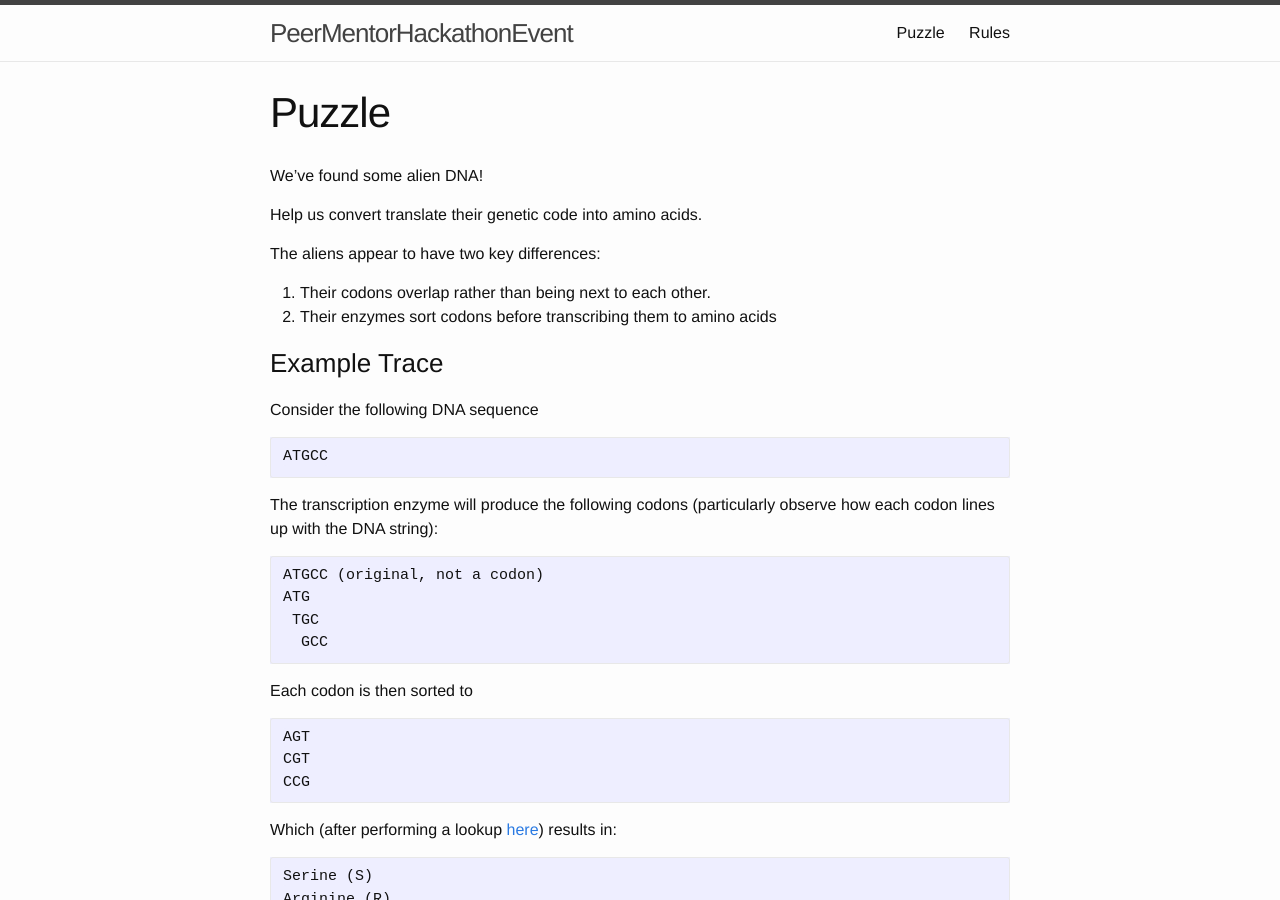
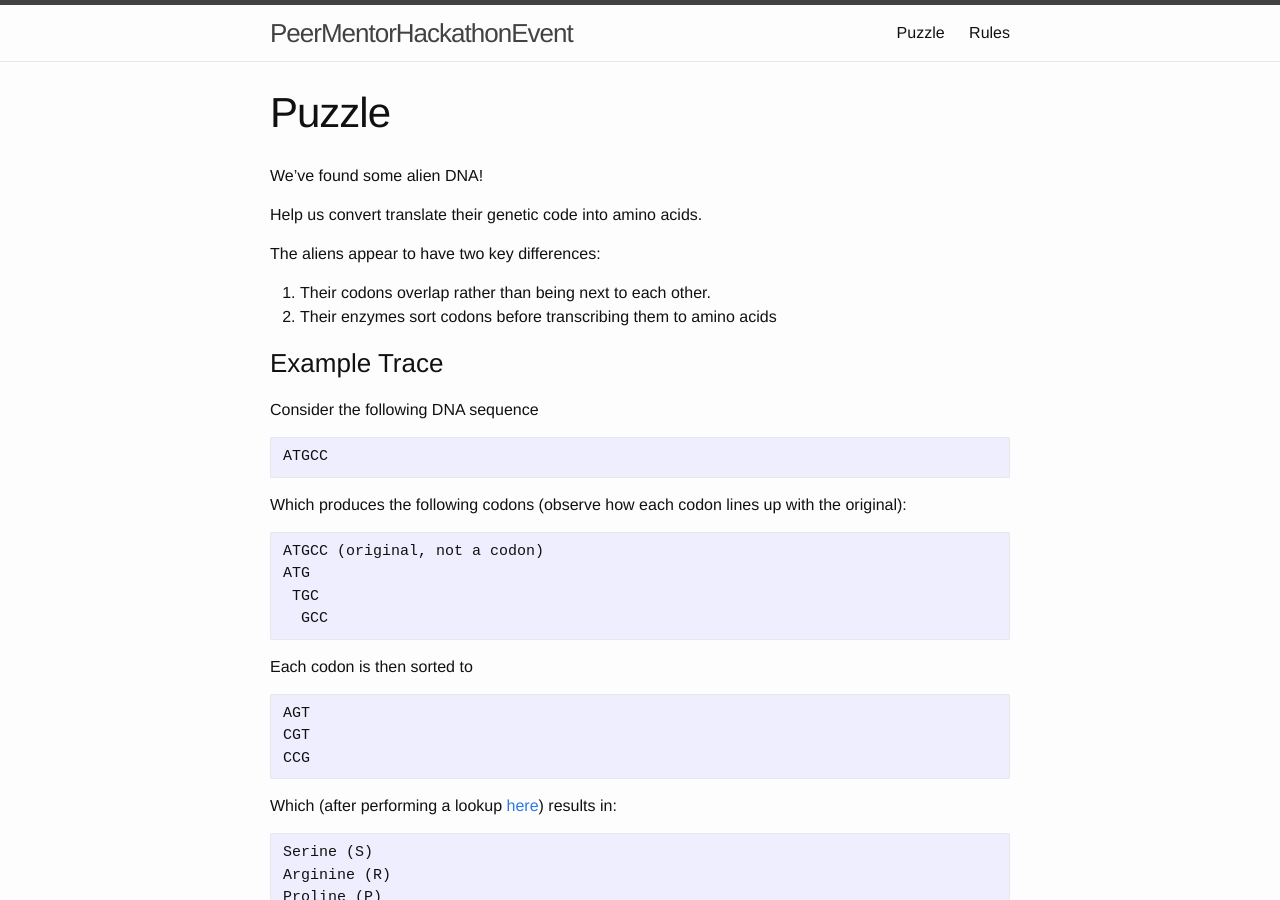
Before and after one commit to Rockie156/PeerMentorHackathonEvent, a Jekyll site: the page built from puzzle.md, in a window 1280 px wide and 900 px high. Built offline with Jekyll 4.4.1, drawn with Linux system fonts in a browser that asks for light colours.

Commit message:
Cleared up wording for example trace

````diff
--- a/puzzle.md
+++ b/puzzle.md
@@ -19,7 +19,7 @@ Consider the following DNA sequence
 ATGCC
 ```
 
-The transcription enzyme will produce the following codons (particularly observe how each codon lines up with the DNA string):
+Which produces the following codons (observe how each codon lines up with the original):
 
 ```
 ATGCC (original, not a codon)
````
